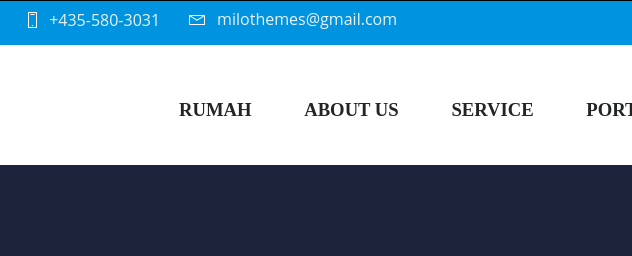
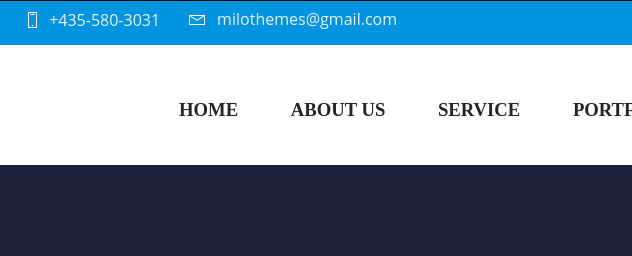
Before and after one commit to baguzwahyu/Layout-s1, a plain HTML site: page index.html in a window 1280 px wide. Shown: the top 256 px of the page, 648-1280 px from the left. Drawn offline with Linux system fonts and the light colour scheme.

Commit message:
Update index.html

```diff
--- a/index.html
+++ b/index.html
@@ -28,7 +28,7 @@
       <div class="header-2">
         <img class="img-start" src="img/start.png">
         <ul class="menu">
-          <li> <a href="index.html"> RUMAH </a> </li>
+          <li> <a href="index.html"> HOME </a> </li>
           <li> <a href="about.html"> ABOUT US </a> </li>
           <li> <a href="#"> SERVICE </a> </li>
           <li> <a href="#"> PORTFOLIO </a> </li>
```
